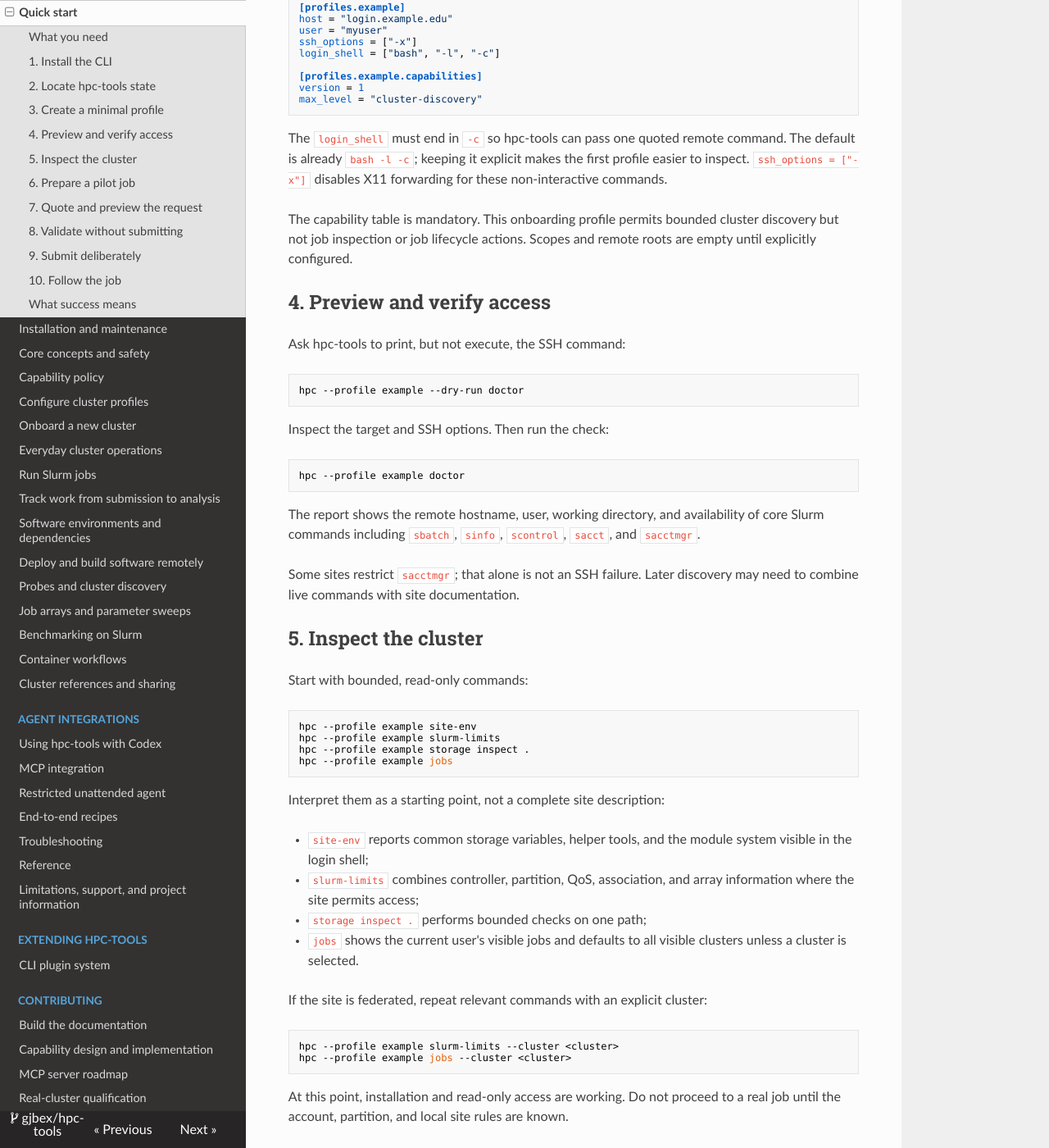
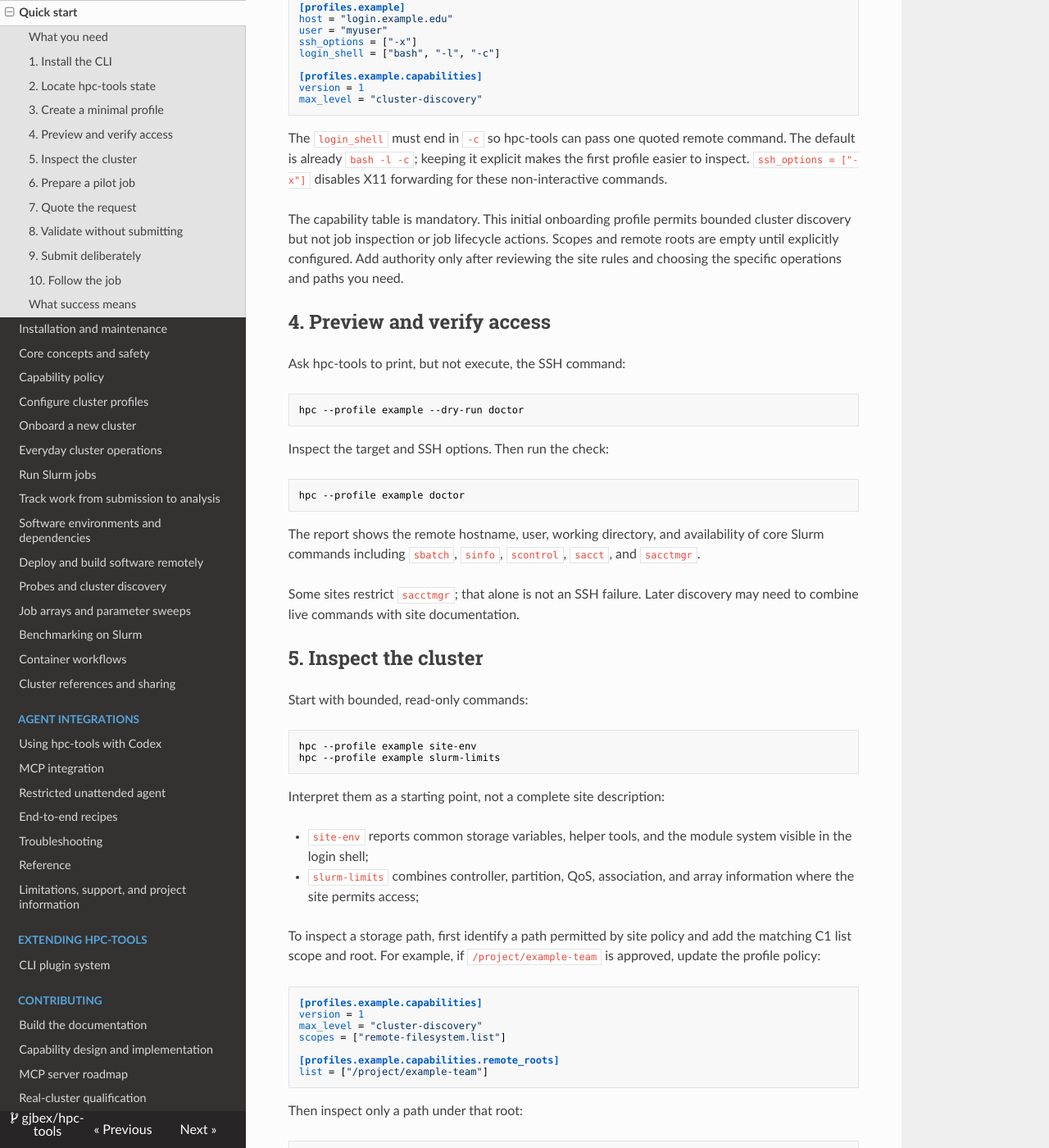
Before and after one commit to gjbex/hpc-tools, an MkDocs documentation site: the page built from docs/getting-started.md, in a window 1280 px wide and 1400 px high, scrolled down 1752 px. Shown: the whole window at 82% size. Built offline with MkDocs 1.6.1, drawn with Linux system fonts in a browser that asks for light colours; nearby versions of some CDN libraries; some of the changed text lies outside the part shown.

Commit message:
Document staged quick-start capabilities
Co-authored-by: gjbex <4801336+gjbex@users.noreply.github.com>

````diff
--- a/docs/getting-started.md
+++ b/docs/getting-started.md
@@ -100,9 +100,11 @@ command. The default is already `bash -l -c`; keeping it explicit makes the
 first profile easier to inspect. `ssh_options = ["-x"]` disables X11
 forwarding for these non-interactive commands.
 
-The capability table is mandatory. This onboarding profile permits bounded
-cluster discovery but not job inspection or job lifecycle actions. Scopes and
-remote roots are empty until explicitly configured.
+The capability table is mandatory. This initial onboarding profile permits
+bounded cluster discovery but not job inspection or job lifecycle actions.
+Scopes and remote roots are empty until explicitly configured. Add authority
+only after reviewing the site rules and choosing the specific operations and
+paths you need.
 
 ## 4. Preview and verify access
 
@@ -132,8 +134,6 @@ Start with bounded, read-only commands:
 ```bash
 hpc --profile example site-env
 hpc --profile example slurm-limits
-hpc --profile example storage inspect .
-hpc --profile example jobs
 ```
 
 Interpret them as a starting point, not a complete site description:
@@ -142,9 +142,37 @@ Interpret them as a starting point, not a complete site description:
   system visible in the login shell;
 - `slurm-limits` combines controller, partition, QoS, association, and array
   information where the site permits access;
-- `storage inspect .` performs bounded checks on one path;
-- `jobs` shows the current user's visible jobs and defaults to all visible
-  clusters unless a cluster is selected.
+
+To inspect a storage path, first identify a path permitted by site policy and
+add the matching C1 list scope and root. For example, if `/project/example-team`
+is approved, update the profile policy:
+
+```toml
+[profiles.example.capabilities]
+version = 1
+max_level = "cluster-discovery"
+scopes = ["remote-filesystem.list"]
+
+[profiles.example.capabilities.remote_roots]
+list = ["/project/example-team"]
+```
+
+Then inspect only a path under that root:
+
+```bash
+hpc --profile example storage inspect /project/example-team
+```
+
+Inspecting jobs requires C2. After reviewing that additional authority, change
+`max_level` to `"job-inspection"` and run:
+
+```bash
+hpc --profile example jobs
+```
+
+This shows the current user's visible jobs and defaults to all visible clusters
+unless a cluster is selected. Keep the list scope and root only if you still
+need storage inspection.
 
 If the site is federated, repeat relevant commands with an explicit cluster:
 
@@ -193,7 +221,18 @@ scp hello.slurm example:hpc-tools-quick-start/
 The directory and script are remote state. hpc-tools does not automatically
 delete them after the example.
 
-## 7. Quote and preview the request
+## 7. Quote the request
+
+Before quoting or validating, review and grant C2 `job.validate`. A configured
+quote operation also requires `accounting.read`; retain any other scopes and
+roots needed for earlier steps. For example:
+
+```toml
+[profiles.example.capabilities]
+version = 1
+max_level = "job-inspection"
+scopes = ["job.validate", "accounting.read"]
+```
 
 If the profile and site provide a quote command, estimate the complete request
 with an explicit account:
@@ -209,21 +248,6 @@ configure a quote helper. A quote is evidence about the request at that time;
 it is not permission to use the account and becomes stale if the resource
 shape changes. Include an explicit cluster, QoS, or reservation when the site
 requires one.
-
-Preview both validation and submission SSH commands:
-
-```bash
-hpc --profile example --dry-run submit \
-  --directory '$HOME/hpc-tools-quick-start' \
-  --account <account> \
-  --partition <partition> \
-  --validate-first \
-  hello.slurm
-```
-
-The single quotes prevent the local shell from expanding `$HOME`; the login
-shell on the cluster expands it instead. Confirm that the preview contains the
-intended host, directory, account, partition, and script.
 
 ## 8. Validate without submitting
 
@@ -247,8 +271,29 @@ quote when the cost-relevant shape changed.
 
 ## 9. Submit deliberately
 
-The next command can consume allocation credits. It validates the request and,
-if validation succeeds, immediately performs the real submission:
+The next command can consume allocation credits. Before running it, review and
+explicitly approve C3 lifecycle authority by changing `max_level` to
+`"job-lifecycle"`; keep `job.validate` for the pre-submission validation and
+any other scopes required by your chosen setup.
+
+Preview the submission SSH command only after enabling C3. Although this is a
+dry run, `submit` still requires lifecycle authority:
+
+```bash
+hpc --profile example --dry-run submit \
+  --directory '$HOME/hpc-tools-quick-start' \
+  --account <account> \
+  --partition <partition> \
+  --validate-first \
+  hello.slurm
+```
+
+The single quotes prevent the local shell from expanding `$HOME`; the login
+shell on the cluster expands it instead. Confirm that the preview contains the
+intended host, directory, account, partition, and script.
+
+This command validates the request and, if validation succeeds, immediately
+performs the real submission:
 
 ```bash
 hpc --profile example submit \
@@ -276,7 +321,9 @@ hpc --profile example job <jobid>
 hpc --profile example sacct <jobid>
 ```
 
-Update the local submission records and view the active workflow:
+`submissions observe` also changes local records. Before using it, review and
+add the `submission-record.write` scope to the profile. Then update the local
+submission records and view the active workflow:
 
 ```bash
 hpc --profile example submissions observe
````
